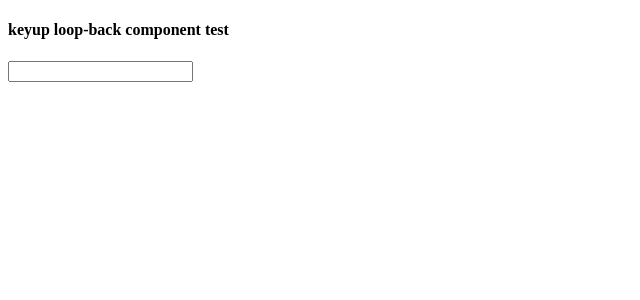
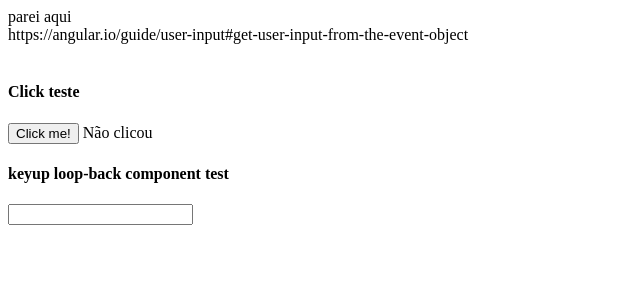
Before and after one commit to bebetoh/angular_form_input, an Angular app: page / in a window 1280 px wide. Shown: the top 300 px of the page, without its empty margins (0-640 px from the left). Built offline with nearby package versions, Linux system fonts and the light colour scheme.

Commit message:
https://angular.io/guide/user-input#get-user-input-from-the-event-object

```diff
--- a/src/app/app.component.html
+++ b/src/app/app.component.html
@@ -1,3 +1,11 @@
+parei aqui <br>
+https://angular.io/guide/user-input#get-user-input-from-the-event-object
+
+<br><br>
+
+<h4>Click teste</h4>
+<div><app-click-me></app-click-me></div>
+
 
 <h4>keyup loop-back component test</h4>
 <div><app-loop-back></app-loop-back></div>
--- /dev/null
+++ b/src/app/click-me.component.ts
@@ -0,0 +1,19 @@
+import { Component } from '@angular/core';
+
+
+@Component({
+    selector: 'app-click-me',
+    template: `
+      <button (click)="onClickMe()">Click me!</button>
+      {{clickMessage}}`
+})
+
+export class ClickMeComponent {
+    cont = 0;
+    clickMessage = 'Não clicou';
+
+    onClickMe() {
+        this.cont = this.cont + 1;
+        this.clickMessage = 'You are my hero! ' + this.cont ;
+    }
+}
--- a/src/app/loop-back.component.ts
+++ b/src/app/loop-back.component.ts
@@ -7,4 +7,4 @@ import { Component } from '@angular/core';
       <p>{{box.value}}</p>
       `
   })
-  export class LoopbackComponent { }
+  export class LoopBackComponent { }
```
Also changed, not shown: src/app/app.module.ts (+5 -2 lines), src/app/app.component.ts (line endings or trailing spaces).
